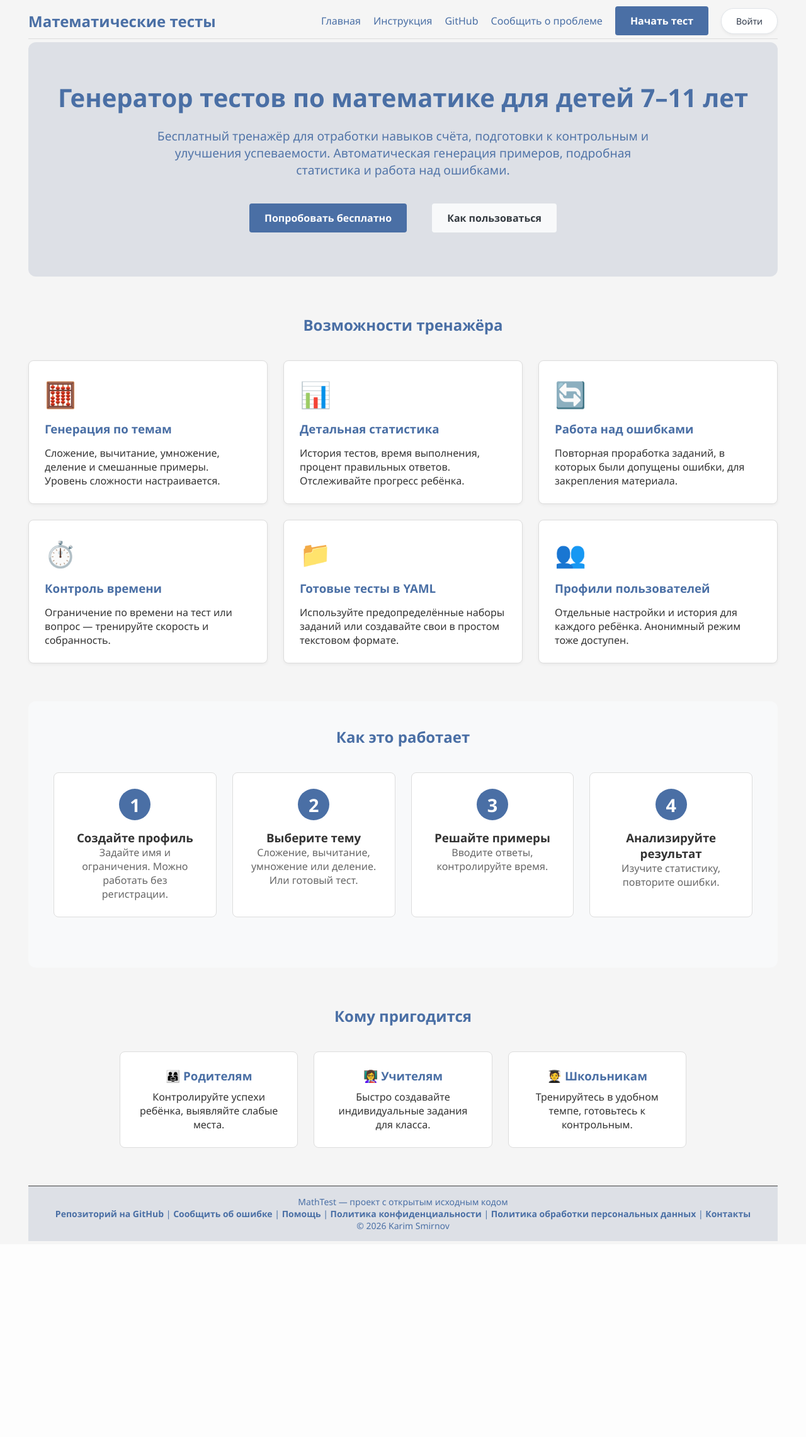
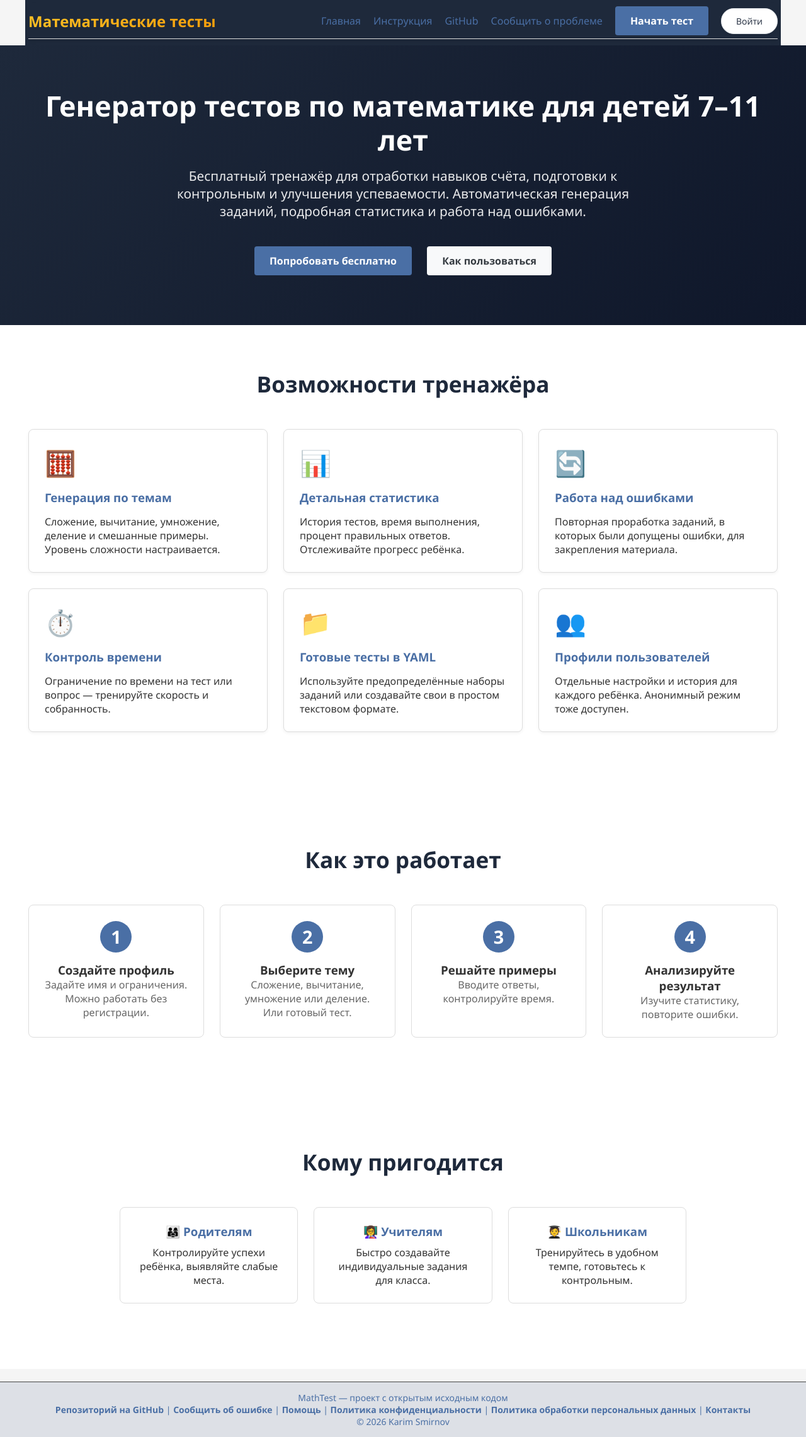
Before and after one commit to kasmirov/math_test, a Flask app: page / in a window 1280 px wide. Shown: the whole page at 63% size. Before the commit the page ends 1970 px from the top, so only its background shows below. Run offline with Flask 3, Linux system fonts and the light colour scheme.

Commit message:
Fix style in index.html

```diff
--- a/server/templates/index.html
+++ b/server/templates/index.html
@@ -4,8 +4,8 @@
     <meta charset="UTF-8">
     <meta name="viewport" content="width=device-width, initial-scale=1.0">
     <title>Генератор тестов по математике для детей 7–11 лет | Тренажёр с примерами и статистикой</title>
-    <meta name="description" content="Бесплатный онлайн-тренажёр по математике для младших школьников. Автоматическая генерация примеров на сложение, вычитание, умножение и деление. Отслеживайте прогресс ребёнка через статистику и работайте над ошибками. Удобно для родителей и учителей.">
-    <meta name="keywords" content="математика для детей, примеры по математике, тесты по математике, тренажёр по математике, задачи 2 класс, сложение и вычитание, таблица умножения, работа над ошибками, успеваемость в школе">
+    <meta name="description" content="Бесплатный онлайн-тренажёр по математике для младших школьников. Автоматическая генерация заданий по математике с настройкой пределов. Отслеживайте прогресс ребёнка через статистику и работайте над ошибками. Удобно для родителей и учителей.">
+    <meta name="keywords" content="математика для детей, примеры по математике, тесты по математике, тренажёр по математике, задачи 2,3,4 класс, сложение и вычитание, таблица умножения, работа над ошибками, успеваемость в школе">
     <meta name="author" content="kasmirov">
     <meta name="robots" content="index, follow">
     <link rel="canonical" href="https://ваш-домен.ru/">
@@ -20,24 +20,49 @@
     <!-- Дополнительные стили только для статических страниц (можно добавить в отдельный файл или оставить здесь) -->
     <style>
         /* Небольшие дополнения, не конфликтующие с основным стилем */
+        header {
+            background-color: #1e293b;
+            color: white;
+            box-shadow: 0 4px 6px -1px rgba(0,0,0,0.1);
+            display: flex;
+            justify-content: space-between;
+            align-items: center;
+            padding: 5px 0;
+            border-bottom: 1px solid #ddd;
+            margin-bottom: 5px;
+        }
         .hero {
+            background: linear-gradient(135deg, #1e293b, #0f172a);
+            color: white;
+            padding: 4rem 0;
             text-align: center;
-            padding: 60px 20px;
-            background: var(--footer-color);
-            color: var(--primary-color);
-            border-radius: 12px;
-            margin-bottom: 40px;
         }
         .hero h1 {
-            font-size: 2.5rem;
-            margin-bottom: 20px;
-            color: var(--primary-color);
+            font-size: 2.8rem;
+            margin-bottom: 1rem;
+            line-height: 1.2;
         }
         .hero p {
-            font-size: 1.2rem;
+            font-size: 1.3rem;
             max-width: 800px;
-            margin: 0 auto 30px;
-            opacity: 0.95;
+            margin: 0 auto 2rem;
+            opacity: 0.9;
+        }
+        .logo {
+            background: linear-gradient(135deg, #fbbf24, #f59e0b);
+            -webkit-background-clip: text;
+            -webkit-text-fill-color: transparent;
+            background-clip: text;
+        }
+        .features {
+            padding: 4rem 0;
+            background-color: white;
+        }
+        .features h2 {
+            text-align: center;
+            font-size: 2.2rem;
+            margin-bottom: 3rem;
+            color: #1e293b;
         }
         .feature-grid {
             display: grid;
@@ -119,9 +144,9 @@
     </style>
 </head>
 <body>
-    <div class="container">
+    <div class="container" style="background-color: #1e293b; max-width: stretch;">
         <header>
-            <div class="logo">Математические тесты</div>
+            <div class="logo" id="pageTitle">Математические тесты</div>
             <div class="menu-container">
                 <nav class="nav-links" style="display: flex; gap: 20px; align-items: center;">
                     <a href="/" style="color: var(--primary-color); text-decoration: none; font-weight: 500;">Главная</a>
@@ -135,19 +160,24 @@
                 </nav>
             </div>
         </header>
+    </div>
+
 
         <main>
             <section class="hero">
+                <div class="container">
                     <h1>Генератор тестов по математике для детей 7–11 лет</h1>
-                <p>Бесплатный тренажёр для отработки навыков счёта, подготовки к контрольным и улучшения успеваемости. Автоматическая генерация примеров, подробная статистика и работа над ошибками.</p>
-                <div style="display: flex; gap: 20px; justify-content: center; flex-wrap: wrap;">
+                    <p>Бесплатный тренажёр для отработки навыков счёта, подготовки к контрольным и улучшения успеваемости. Автоматическая генерация заданий, подробная статистика и работа над ошибками.</p>
+                    <div>
                         <a href="/app" class="btn">Попробовать бесплатно</a>
                         <a href="/help" class="btn btn-secondary">Как пользоваться</a>
                     </div>
+                </div>
             </section>
 
-            <section style="margin: 60px 0;">
-                <h2 style="text-align: center; color: var(--primary-color); margin-bottom: 40px;">Возможности тренажёра</h2>
+            <section class="features">
+                <div class="container">
+                    <h2>Возможности тренажёра</h2>
                     <div class="feature-grid">
                         <div class="feature-card">
                             <div class="feature-icon">🧮</div>
@@ -180,10 +210,12 @@
                             <p>Отдельные настройки и история для каждого ребёнка. Анонимный режим тоже доступен.</p>
                         </div>
                     </div>
+                </div>
             </section>
 
-            <section style="background-color: var(--light-color); padding: 40px; border-radius: 12px; margin: 60px 0;">
-                <h2 style="text-align: center; color: var(--primary-color); margin-bottom: 40px;">Как это работает</h2>
+            <section class="features">
+                <div class="container">
+                    <h2>Как это работает</h2>
                     <div class="steps">
                         <div class="step">
                             <div class="step-number">1</div>
@@ -206,10 +238,11 @@
                             <p style="color: #666;">Изучите статистику, повторите ошибки.</p>
                         </div>
                     </div>
+                </div>
             </section>
 
-            <section style="margin: 60px 0;">
-                <h2 style="text-align: center; color: var(--primary-color); margin-bottom: 40px;">Кому пригодится</h2>
+            <section class="features">
+                <h2>Кому пригодится</h2>
                 <div class="whom-grid">
                     <div class="whom-item">
                         <h3>👨‍👩‍👧 Родителям</h3>
@@ -227,7 +260,6 @@
             </section>
         </main>
         <div id="footer-placeholder"></div>
-    </div>
     <script src="js/account-widget.js"></script>
     <script src="js/index.js"></script>
     <script src="js/footer.js"></script>
```
Lines whose indentation alone changed are shown as unchanged.
